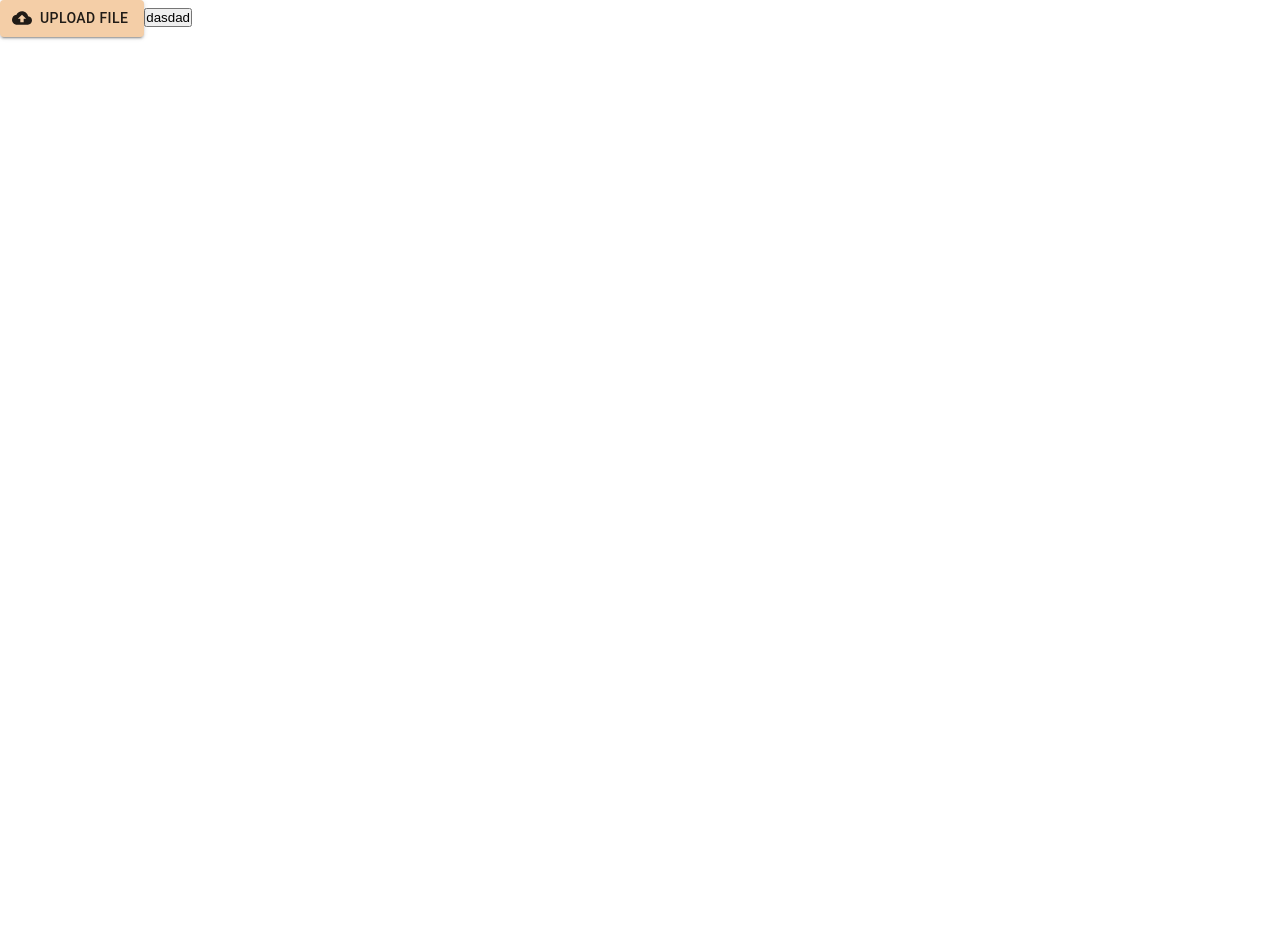
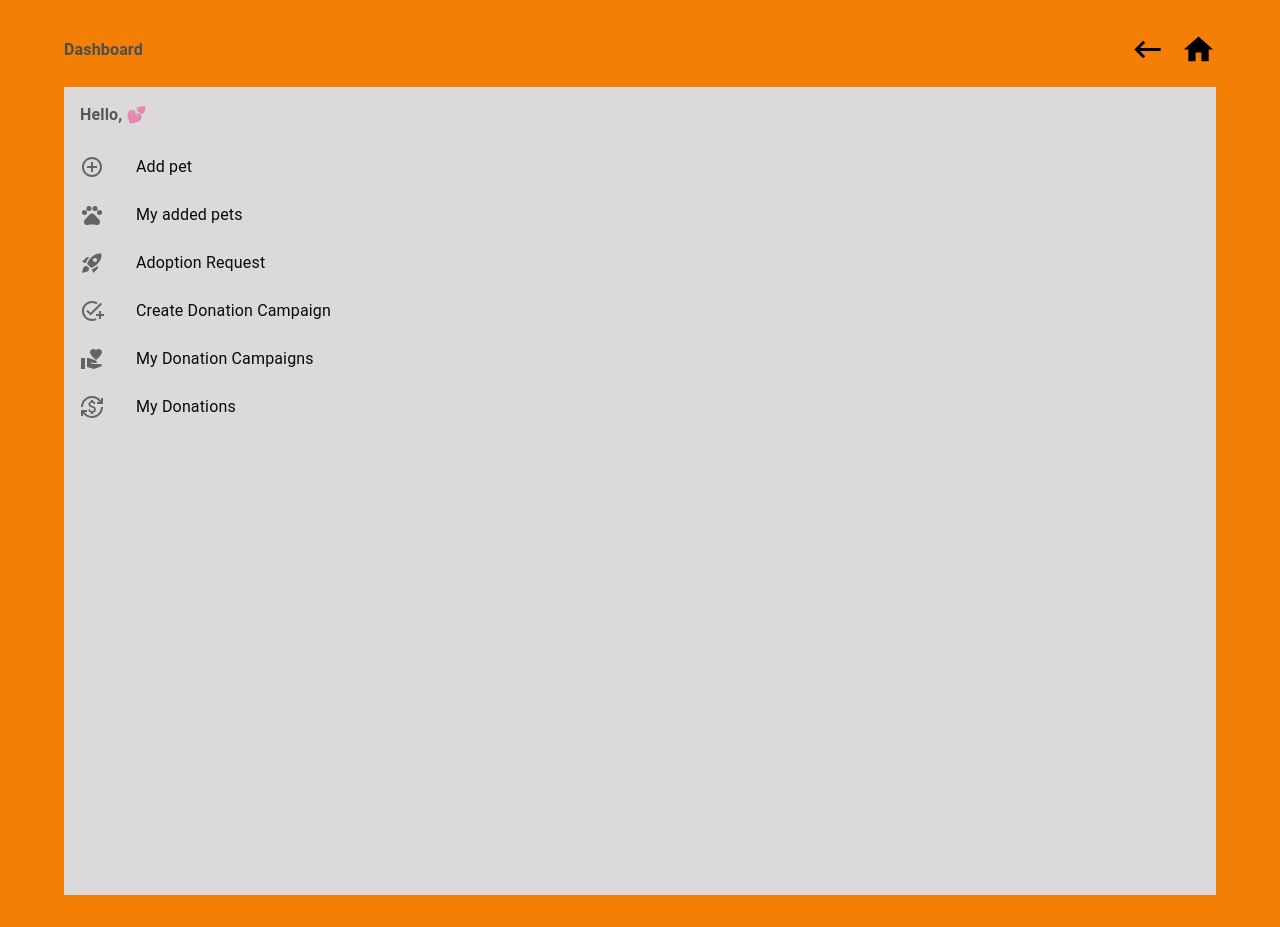
Before and after one commit to jhriyaz/pet-angel-client, a React (Vite) app: page /dashboard in a window 1280 px wide. Before the commit the page ends 800 px from the top, so only its background shows below. Built offline with nearby package versions, Linux system fonts and the light colour scheme; no server answers.

Commit message:
addedd dashboard layout

```diff
--- a/src/Context/AuthContext.jsx
+++ b/src/Context/AuthContext.jsx
@@ -6,6 +6,7 @@ import { GoogleAuthProvider,GithubAuthProvider  , signInWithPopup, onAuthStateCh
 import { RotateSpinner } from "react-spinners-kit";
 import { auth } from "../config/__firebase__config";
 import { Grid } from "@mui/material";
+import useAxiosIntercepter from "../hooks/useAxiosIntercepter";
 
 
 export const AuthInfo = createContext(null);
@@ -44,16 +45,18 @@ let updateProf=(name,photo)=>{
     photoURL:photo
   })
 }
-
+let AxiosCustomSecure=useAxiosIntercepter()
 
 useEffect(()=>{
 const unSubscribe=onAuthStateChanged(auth,currentUser=>{
   setUser(currentUser)
-
-  // if(user){
-  //   axios.post(`${import.meta.env.VITE_URL}/jwt`,{email:user.email},{withCredentials:true}).then(data=>console.log(data))
-  // }
-
+  let  jwt= async()=>{
+    await AxiosCustomSecure.post('/auth/jwt',{email:user.email}).then(data=>console.log(data?.data))
+    setLoading(false)
+   }
+  if(user){
+ jwt()
+  }
   setLoading(false)
 
 })
@@ -62,7 +65,7 @@ return ()=>{
   unSubscribe()
 
 }
-},[user])
+},[user,AxiosCustomSecure])
 
 
 
--- a/src/components/shared/SocialSignIn.jsx
+++ b/src/components/shared/SocialSignIn.jsx
@@ -4,9 +4,10 @@ import GitHubIcon from '@mui/icons-material/GitHub';
 import useAuth from "../../hooks/useAuth";
 import { useLocation, useNavigate } from "react-router-dom";
 import { toast } from "react-toastify";
+import useAxiosIntercepter from "../../hooks/useAxiosIntercepter";
 
 const SocialSignIn = () => {
-
+let AxiosCustomSecure=useAxiosIntercepter()
 let{signInWithGoogle,signInWithGithub}=useAuth()
 
 let from=useLocation()?.state?.from
@@ -14,12 +15,19 @@ let navigate=useNavigate()
 const handleSocialSignIn=(provider)=>{
  try{
   provider()
-  .then(()=>{
-if(from){
-  navigate(from)
-}else{
-  navigate('/')
-}
+  .then((data)=>{
+
+    let{displayName:name,email}=data.user
+console.log(data)
+AxiosCustomSecure.post('/auth/users',{name,email}).then(()=>{
+  if(from){
+    navigate(from)
+  }else{
+    navigate('/')
+  }
+})
+
+
 toast.success('Successful')
   })
  }
--- a/src/pages/Home/component/PetCategory.jsx
+++ b/src/pages/Home/component/PetCategory.jsx
@@ -24,7 +24,7 @@ const PetCategory = () => {
         {
           queryKey:['PetCategory'],
           queryFn:async()=>{
-           let data= await AxiosCustomPublic.get('http://localhost:6999/api/categories')
+           let data= await AxiosCustomPublic.get('/api/categories')
             return  data.data
           }
         }
--- a/src/pages/dashboard/DashBoard.jsx
+++ b/src/pages/dashboard/DashBoard.jsx
@@ -1,55 +1,108 @@
+import { Container, Grid, List, ListItemButton, ListItemIcon, ListItemText, ListSubheader, Typography } from "@mui/material";
+import useAuth from "../../hooks/useAuth";
+import KeyboardBackspaceIcon from '@mui/icons-material/KeyboardBackspace';
+import HomeIcon from '@mui/icons-material/Home';
+import { NavLink, Outlet, useNavigate } from "react-router-dom";
 
-import { styled } from '@mui/material/styles';
-import Button from '@mui/material/Button';
-import CloudUploadIcon from '@mui/icons-material/CloudUpload';
-import axios from 'axios';
+import AddCircleOutlineIcon from '@mui/icons-material/AddCircleOutline';
+import PetsIcon from '@mui/icons-material/Pets';
+import RocketLaunchIcon from '@mui/icons-material/RocketLaunch';
+import VolunteerActivismIcon from '@mui/icons-material/VolunteerActivism';
+import AddTaskIcon from '@mui/icons-material/AddTask';
+import CurrencyExchangeIcon from '@mui/icons-material/CurrencyExchange';
+
+import  './dashboard.css'
+import DashBoardTittle from "./DashBoardTittle";
 
 const DashBoard = () => {
-    let uri= import.meta.env.VITE_CLOUDINARY_CLOUD_URL
+let {user}=useAuth()
+let navigate=useNavigate()
+const handleGo=(to)=>{
+  navigate(to)
+}
+
+let links=[{tittle:'Add pet',link:'add-pet',icon:AddCircleOutlineIcon},
+{tittle:'My added pets',link:'my-added-pets',icon:PetsIcon},
+{tittle:'Adoption Request',link:'adoption-request',icon:RocketLaunchIcon},
+{tittle:'Create Donation Campaign',link:'create-donation-campaign',icon:AddTaskIcon},
+{tittle:'My Donation Campaigns',link:'my-donation-campaign',icon:VolunteerActivismIcon},
+{tittle:'My Donations',link:'my-donations',icon:CurrencyExchangeIcon}]
+
+
+  return (
+   <Grid  sx={{paddingY:4,background:'#f38005',paddingX:2,minHeight:'100vh'}}>
+   <Container sx={{display:'flex',justifyContent:'space-between',alignItems: 'center',}}>
+   <Typography sx={{fontWeight:'bold',color:'#4c4e4f'}}>Dashboard</Typography>
+    <Grid sx={{display:'flex',justifyContent:'center',alignItems:'center',gap:2,}}>
+
+    <KeyboardBackspaceIcon sx={{fontSize:'35px','&:hover':{color:'white'}}} onClick={()=>{handleGo(-1)}}></KeyboardBackspaceIcon>
+   <HomeIcon sx={{fontSize:'35px','&:hover':{color:'white'}}}  onClick={()=>{handleGo('/')}}></HomeIcon>
+    </Grid>
+   </Container>
+
+    <Container>
+
+<Grid container sx={{paddingTop:'20px'}}>
+<Grid item lg={3} xs={6}>
+<List id='DashboardLinks'
+      sx={{ width: '100%', maxWidth: 360,height:'800px',background:'#dbd9d9' }}
+      component="nav"
+      aria-labelledby="nested-list-subheader"
+      subheader={
+        <ListSubheader sx={{background:'#dbd9d9'}}component="div" id="nested-list-subheader">
+
+        <Typography sx={{paddingY:2,fontWeight:'bolder',width:'100%'}}>  Hello, {user?.displayName} 💕</Typography>
+        </ListSubheader>
+      }
+    >
+
+
+     {links.map(list=><NavLink  to={list.link} key={list.link}>
+      <ListItemButton >
+        <ListItemIcon>
+          <list.icon />
+        </ListItemIcon>
+        <ListItemText primary={list.tittle} />
+      </ListItemButton>
+     </NavLink>
+      )}
+
+    </List>
 
 
 
 
-    const VisuallyHiddenInput = styled('input')({
-        clip: 'rect(0 0 0 0)',
-        clipPath: 'inset(50%)',
-        height: 1,
-        overflow: 'hidden',
-        position: 'absolute',
-        bottom: 0,
-        left: 0,
-        whiteSpace: 'nowrap',
-        width: 1,
-      });
 
 
 
-  const  handleSubmit=e=>{
 
-    e.preventDefault();
-  let  data=e.target.fileee
-  console.log(data)
-   axios.post(uri,'sdasd',{
-    headers:{
-      "content-Type":'multipart/form-data'
-    }
-})
-.then(resp => resp.json())
-.then(data => {
-console.lof((data?.url))
-})
-.catch(err => console.log(err))
-}
 
-    return (
-      <form onSubmit={handleSubmit} >
-        <Button component="label" variant="contained" startIcon={<CloudUploadIcon />}>
-      Upload file
-      <VisuallyHiddenInput type="file" name='fileee' />
-    </Button>
-        <input type="submit" value="dasdad" />
-      </form>
-    );
+
+
+
+
+
+
+
+
+
+
+
+
+
+
+</Grid>
+<Grid item lg={9} xs={6} sx={{paddingLeft:2,paddingTop:2,background:'#dbd9d9'}}>
+
+<Outlet>
+
+  </Outlet>
+</Grid>
+
+</Grid>
+    </Container>
+    </Grid>
+  );
 };
 
 export default DashBoard;
--- /dev/null
+++ b/src/pages/dashboard/DashBoardTittle.jsx
@@ -0,0 +1,12 @@
+import { Divider, Typography } from '@mui/material';
+
+
+const DashBoardTittle = ({tittle}) => {
+    return (
+      <>
+        <Typography sx={{paddingY:2,fontWeight:'bolder', textAlign:'center',background:'#dbd9d9'}}> {tittle }</Typography>
+        <Divider variant="middle" /></>
+    );
+};
+
+export default DashBoardTittle;
--- /dev/null
+++ b/src/pages/dashboard/addPet/AddPet.jsx
@@ -0,0 +1,12 @@
+import { Grid } from "@mui/material";
+import DashBoardTittle from "../DashBoardTittle"
+
+const AddPet = () => {
+    return (
+        <Grid>
+            <DashBoardTittle tittle="Add A Pet"></DashBoardTittle>
+        </Grid>
+    );
+};
+
+export default AddPet;
--- /dev/null
+++ b/src/pages/dashboard/dashboard.css
@@ -0,0 +1,8 @@
+#DashboardLinks a{
+    text-decoration: none;
+    color: #0a0a09;
+}
+#DashboardLinks .active{
+
+ color:rgb(108, 105, 105);
+}
--- a/src/pages/pet-listing/PetListing.jsx
+++ b/src/pages/pet/pet-listing/PetListing.jsx
@@ -1,4 +1,4 @@
-import SectionTittle from "../../components/shared/SectionTittle";
+import SectionTittle from "../../../components/shared/SectionTittle";
 
 const PetListing = () => {
     return (
```
Also changed, not shown: src/routes/Routes.jsx (+25 -2 lines).
